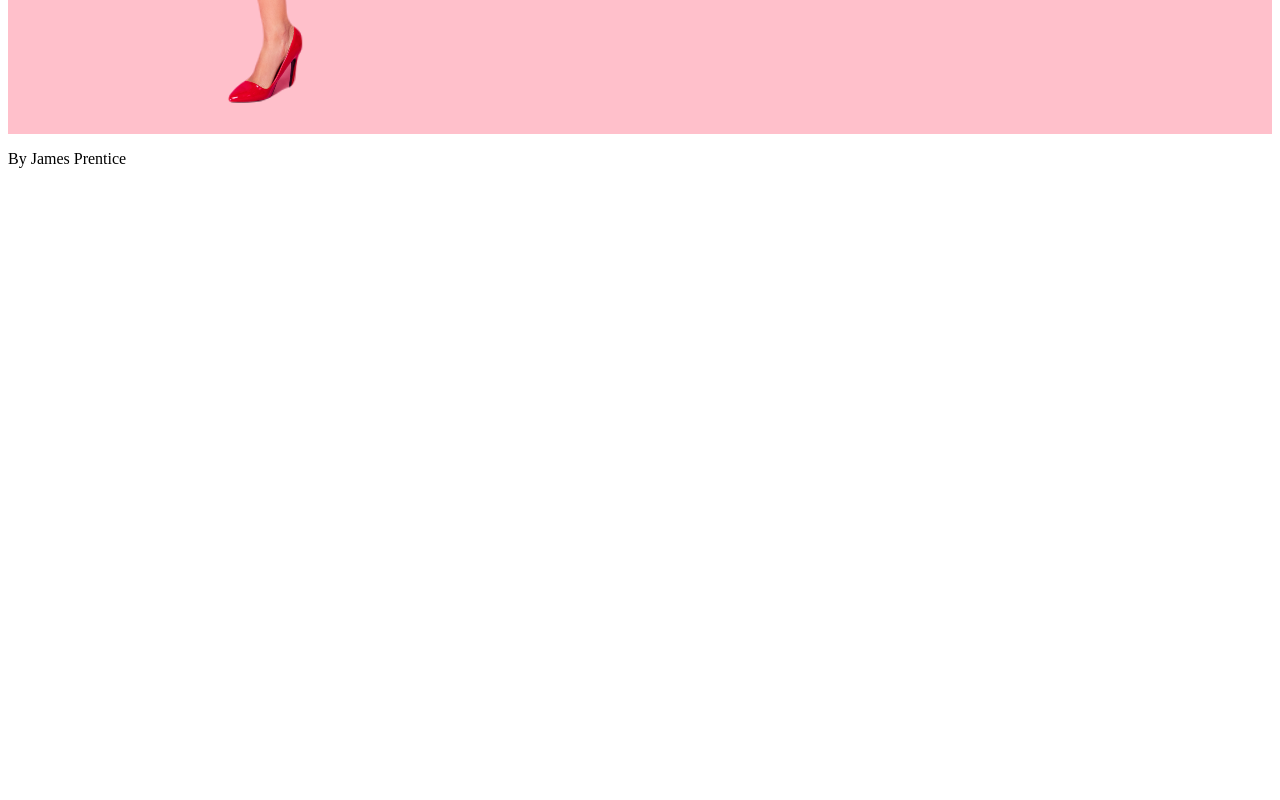
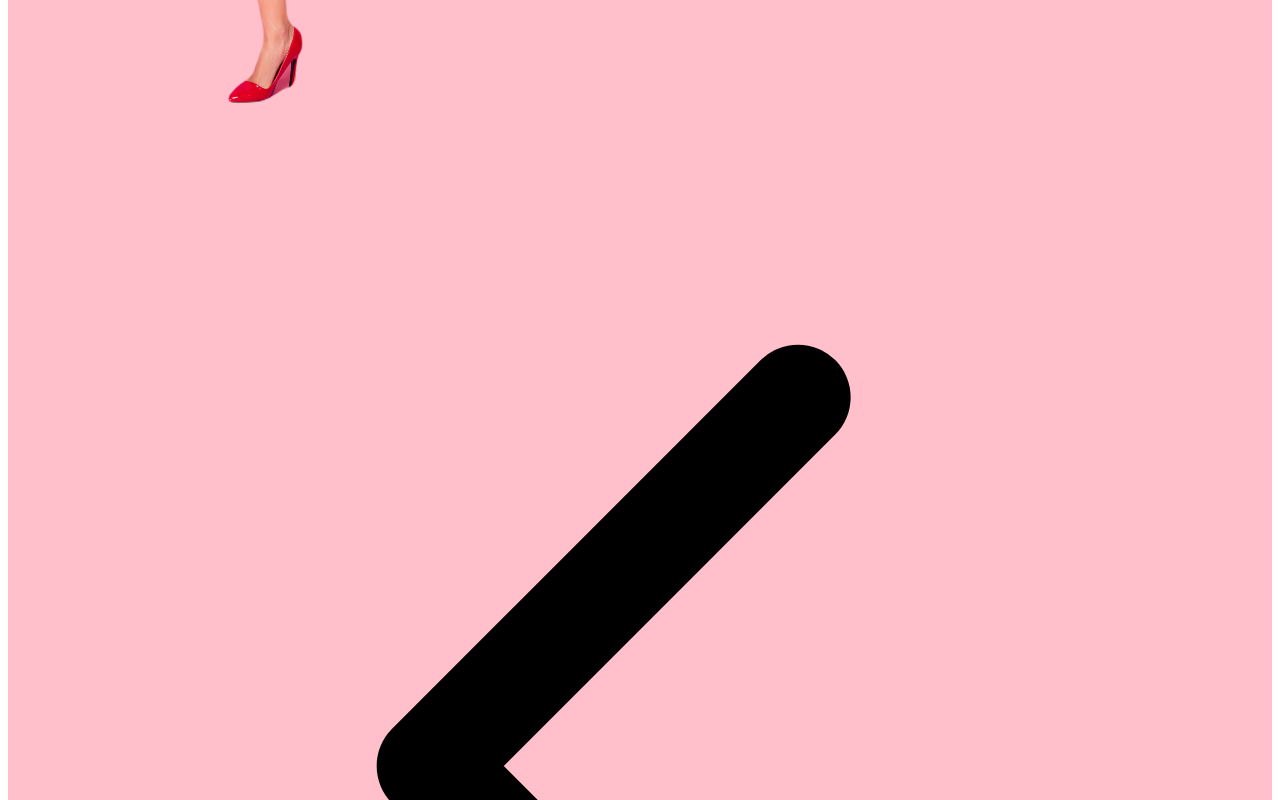
Before and after one commit to JamesPrenticez/ecommerce, a Next.js app: page / in a window 1280 px wide. Shown: the part 920-1720 px from the top of the page. Before the commit the page ends 1104 px from the top, so only its background shows below. Built offline with nearby package versions, Linux system fonts and the light colour scheme.

Commit message:
Adding arrows to the image carousel

```diff
--- a/components/Slider.jsx
+++ b/components/Slider.jsx
@@ -1,16 +1,52 @@
 import { useState } from 'react'
-import {sliderItems} from '../data'
+import { sliderItems } from '../data'
 
 function Slider() {
   const [img, setImg] = useState(1)
 
   return (
     <>
-        <div style={{backgroundColor: `${sliderItems[1].bg}`}}>
-          <img
-            className="min-w=[600px] min-h-[800px]"
-            src={sliderItems[img].src}
-          />
+        <div
+          className="grid grid-cols-12"
+          style={{backgroundColor: `${sliderItems[1].bg}`}}
+        >
+          <div className="h-[800px] col-start-2 col-span-10">
+            <img
+              className="min-w-[600px] min-h-[800px] col-start-1 col-span-11"
+              src={sliderItems[img].src}
+            />
+          </div>
+
+          {/* Left Arrow */}
+          <div
+            onClick={() => console.log("Left")}
+            className="w-full col-start-1 col-span-1 row-start-1 flex items-center justify-center hover:cursor-pointer hover:bg-red-500 hover:bg-opacity-20 transistion ease-in-out duration-1000">
+            <svg
+              xmlns="http://www.w3.org/2000/svg"
+              className="h-12 w-12 text-white"
+              fill="none"
+              viewBox="0 0 24 24"
+              stroke="currentColor">
+                <path strokeLinecap="round" strokeLinejoin="round" strokeWidth="2" d="M15 19l-7-7 7-7" />
+            </svg>
+          </div>
+
+          {/* Right Arrow */}
+          <div
+            onClick={() => console.log("Right")}
+            className="w-full col-start-12 col-span-1 row-start-1 flex items-center justify-center hover:cursor-pointer hover:bg-red-500 hover:bg-opacity-20 transistion ease-in-out duration-1000">
+            <svg
+              xmlns="http://www.w3.org/2000/svg"
+              className="h-12 w-12 text-white"
+              fill="none"
+              viewBox="0 0 24 24"
+              stroke="currentColor"
+            >
+              <path strokeLinecap="round" strokeLinejoin="round" strokeWidth="2" d="M9 5l7 7-7 7" />
+            </svg>
+          </div>
+
+
         </div>
     </>
   )
```
